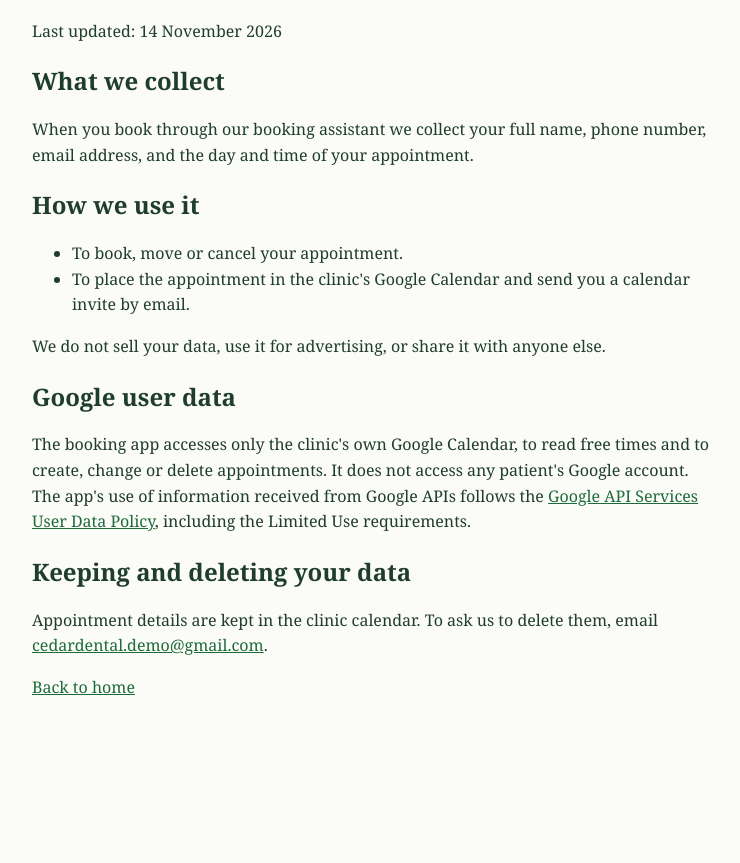
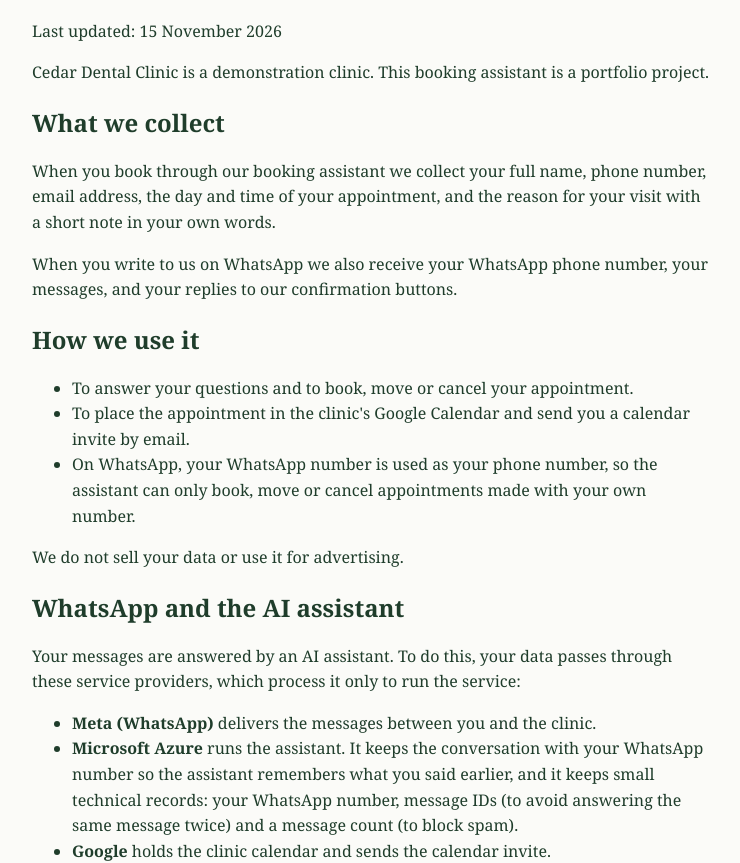
Before and after one commit to Walids77/cedar-dental-site, a plain HTML site: page privacy.html in a window 1280 px wide. Shown: the part 91-954 px from the top of the page, without its empty margins (268-1008 px from the left). Before the commit the page ends 831 px from the top, so only its background shows below. Drawn offline with Linux system fonts and the light colour scheme.

Commit message:
Privacy policy: add WhatsApp door and AI assistant (Meta, Microsoft Azure, Google), visit reason, deletion
Co-Authored-By: Claude Opus 5.5 <noreply@anthropic.com>

```diff
--- a/privacy.html
+++ b/privacy.html
@@ -13,18 +13,37 @@
 </head>
 <body>
   <h1>Privacy Policy</h1>
-  <p>Last updated: 14 November 2026</p>
+  <p>Last updated: 15 November 2026</p>
+  <p>Cedar Dental Clinic is a demonstration clinic. This booking assistant is a portfolio project.</p>
 
   <h2>What we collect</h2>
   <p>When you book through our booking assistant we collect your full name, phone number, email address,
-     and the day and time of your appointment.</p>
+     the day and time of your appointment, and the reason for your visit with a short note in your own words.</p>
+  <p>When you write to us on WhatsApp we also receive your WhatsApp phone number, your messages, and your
+     replies to our confirmation buttons.</p>
 
   <h2>How we use it</h2>
   <ul>
-    <li>To book, move or cancel your appointment.</li>
+    <li>To answer your questions and to book, move or cancel your appointment.</li>
     <li>To place the appointment in the clinic's Google Calendar and send you a calendar invite by email.</li>
+    <li>On WhatsApp, your WhatsApp number is used as your phone number, so the assistant can only book,
+        move or cancel appointments made with your own number.</li>
   </ul>
-  <p>We do not sell your data, use it for advertising, or share it with anyone else.</p>
+  <p>We do not sell your data or use it for advertising.</p>
+
+  <h2>WhatsApp and the AI assistant</h2>
+  <p>Your messages are answered by an AI assistant. To do this, your data passes through these service providers,
+     which process it only to run the service:</p>
+  <ul>
+    <li><strong>Meta (WhatsApp)</strong> delivers the messages between you and the clinic.</li>
+    <li><strong>Microsoft Azure</strong> runs the assistant. It keeps the conversation with your WhatsApp number
+        so the assistant remembers what you said earlier, and it keeps small technical records:
+        your WhatsApp number, message IDs (to avoid answering the same message twice) and a message
+        count (to block spam).</li>
+    <li><strong>Google</strong> holds the clinic calendar and sends the calendar invite.</li>
+  </ul>
+  <p>Nothing is booked, moved or cancelled until you confirm it yourself.
+     The assistant gives general clinic information only and is not medical advice.</p>
 
   <h2>Google user data</h2>
   <p>The booking app accesses only the clinic's own Google Calendar, to read free times and to create, change
@@ -34,8 +53,10 @@
      including the Limited Use requirements.</p>
 
   <h2>Keeping and deleting your data</h2>
-  <p>Appointment details are kept in the clinic calendar. To ask us to delete them, email
-     <a href="mailto:cedardental.demo@gmail.com">cedardental.demo@gmail.com</a>.</p>
+  <p>Appointment details are kept in the clinic calendar. WhatsApp conversations and the technical records above
+     are kept in Microsoft Azure while the service runs. To ask us to delete any of your data, email
+     <a href="mailto:cedardental.demo@gmail.com">cedardental.demo@gmail.com</a>
+     with your WhatsApp or phone number.</p>
 
   <p><a href="index.html">Back to home</a></p>
 </body>
```
